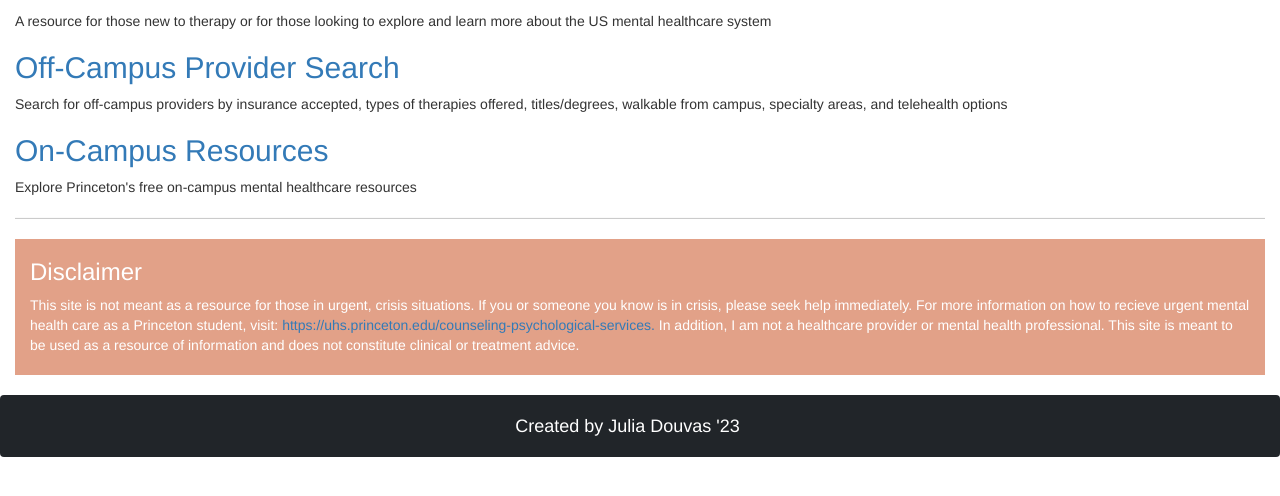
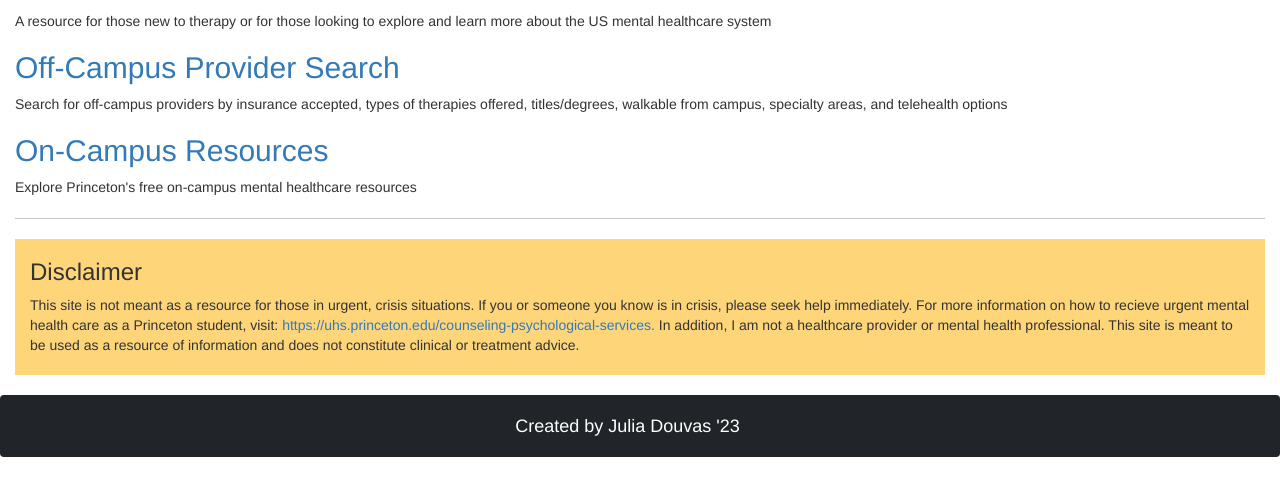
Before and after one commit to jdouvas/ProviderFinder, a Flask app: page / in a window 1280 px wide. Shown: the part 304-800 px from the top of the page. Run offline with Flask 2, Linux system fonts and the light colour scheme; some libraries are stand-ins or nearby versions.

Commit message:
beautified

```diff
--- a/templates/homepage.html
+++ b/templates/homepage.html
@@ -62,7 +62,7 @@
 </div>
 
 <div class="container-fluid">
-    <div class="container-fluid" style="background-color:#e2a188; color:white">
+    <div class="container-fluid" style="background-color: rgba(255, 174, 0, 0.521)">
         <section class="secondsection">
             <div class="box-main">
                 <div class="secondHalf">
```
